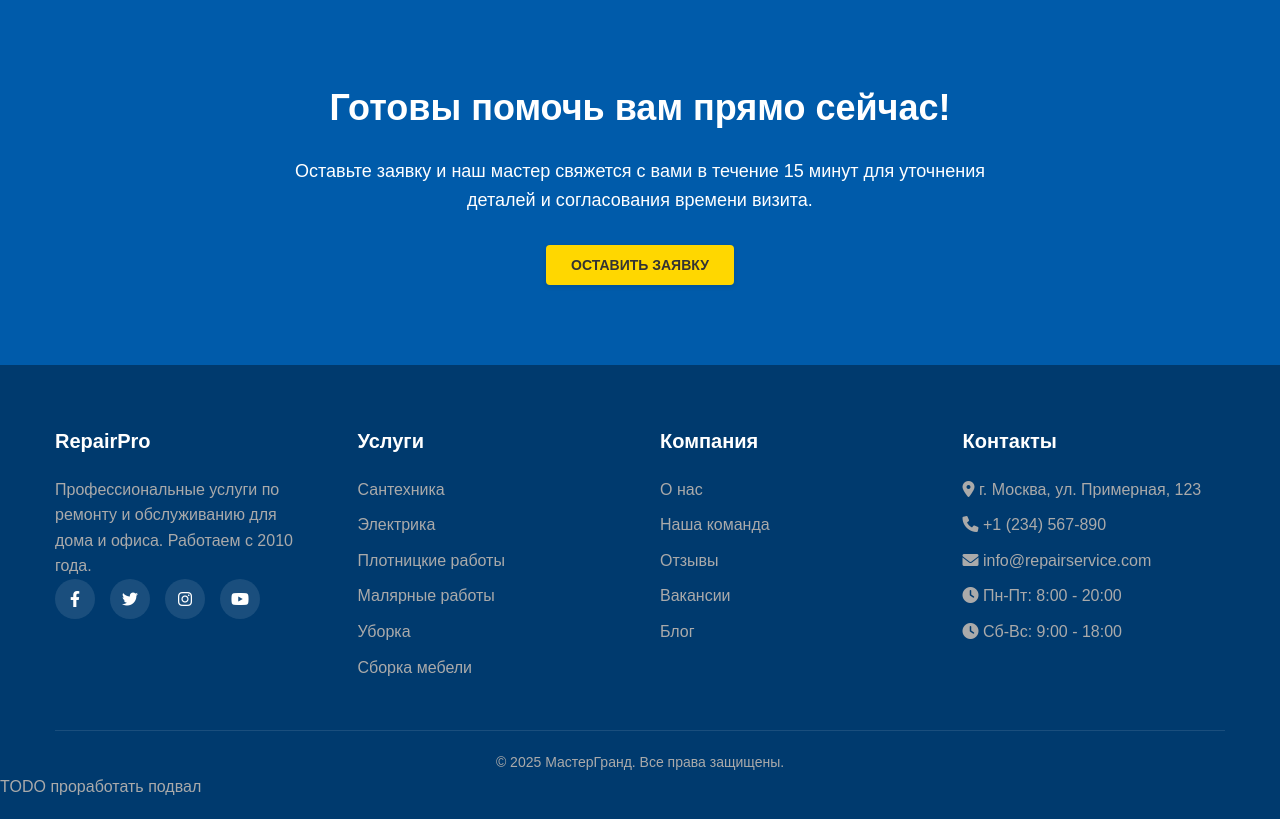
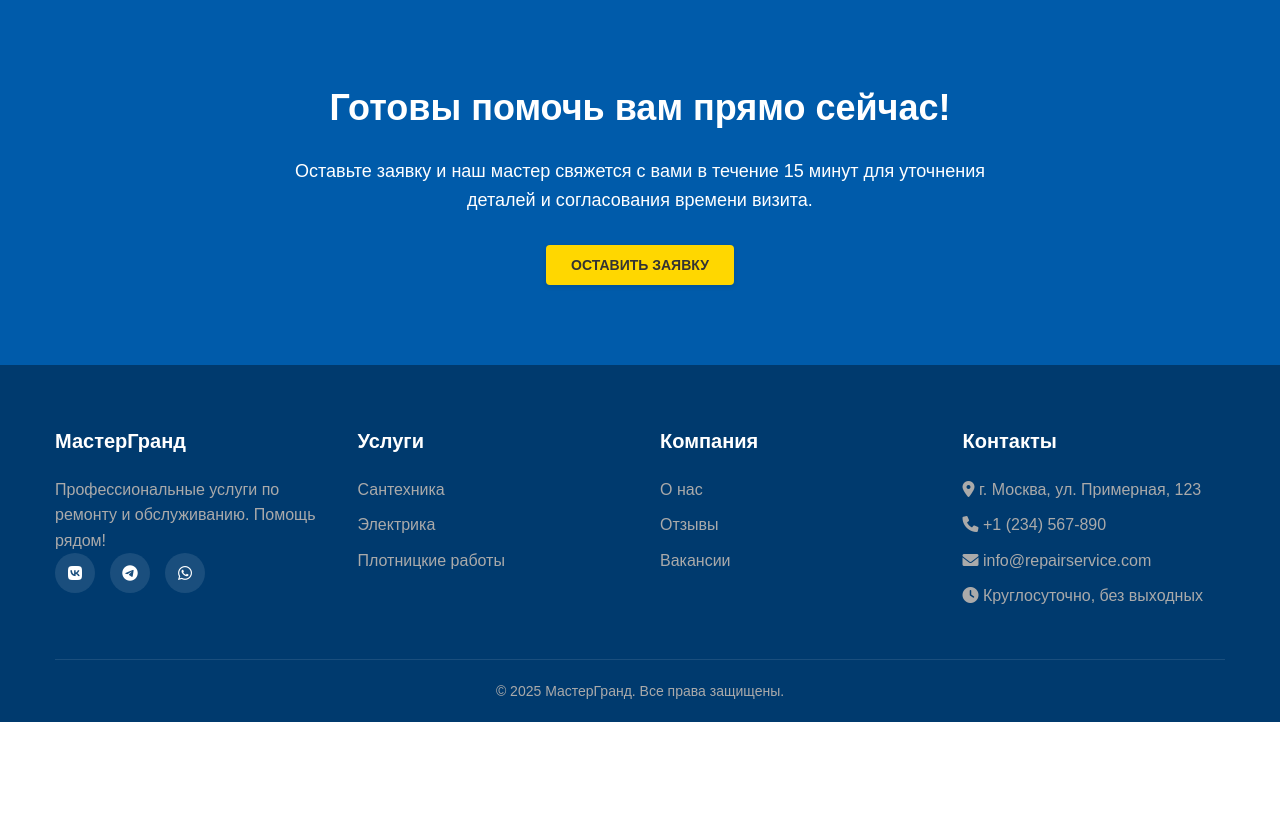
Before and after one commit to GrigoryKalinin/Home_master, a Django app: template main/templates/main/product/landing.html in a window 1280 px wide. Shown: the part 2158-2977 px from the top of the page. After the commit the page ends 2880 px from the top, so only its background shows below. Run offline with Django 5.2, Linux system fonts and the light colour scheme; the template is opened without the code that fills it, so the values that code supplies are empty.

Commit message:
- В шаблоне хедэр добавлены сылки для перехода по айди на странице. Так же корректировки в css свойствах и js скрипте для работы бургер меню и правильном переходе по id - В шаблоне футер добавлен айди для быстрого перехода и убраны лишние ссылки, добавлены иконки популярынх приложений в россии

```diff
--- a/static/css/header.css
+++ b/static/css/header.css
@@ -82,7 +82,7 @@ nav a:hover {
   cursor: pointer;
 }
 
-/* Адаптивность только для шапки */
+/* Адаптивность */
 @media (max-width: 992px) {
   /* Средние устройства (планшеты) */
   .header-main .container {
@@ -106,7 +106,7 @@ nav a:hover {
   }
 
   nav ul {
-    display: none; /* Скрываем основное меню */
+      display: none;
       position: absolute;
       top: 100%;
       left: 0;
@@ -115,10 +115,12 @@ nav a:hover {
       flex-direction: column;
       padding: 20px;
       box-shadow: 0 5px 10px rgba(0,0,0,0.1);
+      z-index: 1000
   }
 
-  nav ul.show {
-    display: flex; /* Показываем меню при активации */
+  /* Активное состояние мобильного меню */
+  nav ul.mobile-menu-open {
+      display: flex !important;
   }
 
   .mobile-menu-btn {
@@ -127,6 +129,13 @@ nav a:hover {
 
   .logo {
       font-size: 20px; /* Уменьшаем размер логотипа */
+  }
+}
+
+@media (min-width: 769px) {
+  /* Десктопная версия - принудительно показываем меню */
+  nav ul {
+      display: flex !important;
   }
 }
 
--- a/static/js/header.js
+++ b/static/js/header.js
@@ -1,39 +1,60 @@
 // Простой скрипт для мобильного меню
-document.querySelector('.mobile-menu-btn').addEventListener('click', function() {
+document.addEventListener('DOMContentLoaded', function() {
+    const mobileMenuBtn = document.querySelector('.mobile-menu-btn');
     const menu = document.querySelector('nav ul');
-    menu.style.display = menu.style.display === 'flex' ? 'none' : 'flex';
 
-    // Для мобильных устройств добавляем стиль
-    if (window.innerWidth <= 768) {
-        if (menu.style.display === 'flex') {
-            menu.style.flexDirection = 'column';
-            menu.style.position = 'absolute';
-            menu.style.top = '100%';
-            menu.style.left = '0';
-            menu.style.width = '100%';
-            menu.style.background = 'white';
-            menu.style.padding = '20px';
-            menu.style.boxShadow = '0 5px 10px rgba(0,0,0,0.1)';
+    // Проверяем наличие элементов
+    if (!mobileMenuBtn || !menu) {
+        console.warn('Элементы мобильного меню не найдены');
+        return;
     }
-    }
+
+    // Обработчик клика по кнопке мобильного меню
+    mobileMenuBtn.addEventListener('click', function() {
+        menu.classList.toggle('mobile-menu-open');
     });
 
-// Закрытие меню при клике на пункт
+    // Закрытие меню при клике на пункт меню
     document.querySelectorAll('nav a').forEach(item => {
         item.addEventListener('click', function() {
             if (window.innerWidth <= 768) {
-            document.querySelector('nav ul').style.display = 'none';
+                menu.classList.remove('mobile-menu-open');
             }
         });
     });
 
-// Плавная прокрутка для якорных ссылок
+    // Функция для сброса мобильного меню при изменении размера экрана
+    function handleResize() {
+        if (window.innerWidth > 768) {
+            menu.classList.remove('mobile-menu-open');
+        }
+    }
+
+    // Обработчик изменения размера окна
+    window.addEventListener('resize', handleResize);
+
+    // Плавная прокрутка для якорных ссылок с учетом высоты header'а
     document.querySelectorAll('a[href^="#"]').forEach(anchor => {
         anchor.addEventListener('click', function (e) {
             e.preventDefault();
 
-        document.querySelector(this.getAttribute('href')).scrollIntoView({
+            const targetId = this.getAttribute('href');
+            const targetElement = document.querySelector(targetId);
+
+            if (targetElement) {
+                // Получаем высоту header'а
+                const header = document.querySelector('header') || document.querySelector('.header');
+                const headerHeight = header ? header.offsetHeight : 80;
+
+                // Вычисляем позицию с учетом header'а
+                const targetPosition = targetElement.offsetTop - headerHeight;
+
+                // Плавная прокрутка
+                window.scrollTo({
+                    top: targetPosition,
                     behavior: 'smooth'
+                });
+            }
         });
     });
 });
--- a/templates/footer.html
+++ b/templates/footer.html
@@ -1,14 +1,13 @@
 {% load static %}
-<div class="container">
+<div class="container" id='contact'>
     <div class="footer-content">
         <div class="footer-column">
-            <h3>RepairPro</h3>
-            <p>Профессиональные услуги по ремонту и обслуживанию для дома и офиса. Работаем с 2010 года.</p>
+            <h3>МастерГранд</h3>
+            <p>Профессиональные услуги по ремонту и обслуживанию. Помощь рядом!</p>
             <div class="social-links">
-                <a href="#"><i class="fab fa-facebook-f"></i></a>
-                <a href="#"><i class="fab fa-twitter"></i></a>
-                <a href="#"><i class="fab fa-instagram"></i></a>
-                <a href="#"><i class="fab fa-youtube"></i></a>
+                <a href="#"><i class="fab fa-vk"></i></a>
+                <a href="#"><i class="fab fa-telegram"></i></a>
+                <a href="#"><i class="fab fa-whatsapp"></i></a>
             </div>
         </div>
         <div class="footer-column">
@@ -17,29 +16,23 @@
                 <li><a href="#">Сантехника</a></li>
                 <li><a href="#">Электрика</a></li>
                 <li><a href="#">Плотницкие работы</a></li>
-                <li><a href="#">Малярные работы</a></li>
-                <li><a href="#">Уборка</a></li>
-                <li><a href="#">Сборка мебели</a></li>
             </ul>
         </div>
         <div class="footer-column">
             <h3>Компания</h3>
             <ul>
                 <li><a href="#">О нас</a></li>
-                <li><a href="#">Наша команда</a></li>
                 <li><a href="#">Отзывы</a></li>
                 <li><a href="#">Вакансии</a></li>
-                <li><a href="#">Блог</a></li>
             </ul>
         </div>
-        <div class="footer-column">
+        <div class="footer-column" id="contact">
             <h3>Контакты</h3>
             <ul>
                 <li><i class="fas fa-map-marker-alt"></i> г. Москва, ул. Примерная, 123</li>
                 <li><i class="fas fa-phone"></i> +1 (234) 567-890</li>
                 <li><i class="fas fa-envelope"></i> info@repairservice.com</li>
-                <li><i class="fas fa-clock"></i> Пн-Пт: 8:00 - 20:00</li>
-                <li><i class="fas fa-clock"></i> Сб-Вс: 9:00 - 18:00</li>
+                <li><i class="fas fa-clock"></i> Круглосуточно, без выходных</li>
             </ul>
         </div>
     </div>
@@ -47,5 +40,3 @@
         <p>© {% now 'Y' %} МастерГранд. Все права защищены.</p>
     </div>
 </div>
-
-TODO проработать подвал
--- a/templates/header.html
+++ b/templates/header.html
@@ -21,11 +21,10 @@
         </a>
         <nav>
             <ul>
-                <li><a href="#">Главная</a></li>
-                <li><a href="#">Услуги</a></li>
-                <li><a href="#">О нас</a></li>
-                <li><a href="#">Отзывы</a></li>
-                <li><a href="#">Контакты</a></li>
+                <li><a href="#services">Услуги</a></li>
+                <li><a href="#about">О нас</a></li>
+                <li><a href="#reviews">Отзывы</a></li>
+                <li><a href="#contact">Контакты</a></li>
             </ul>
         </nav>
         <button class="btn btn-primary">Заказать звонок</button>
```
Lines whose indentation alone changed are shown as unchanged.
